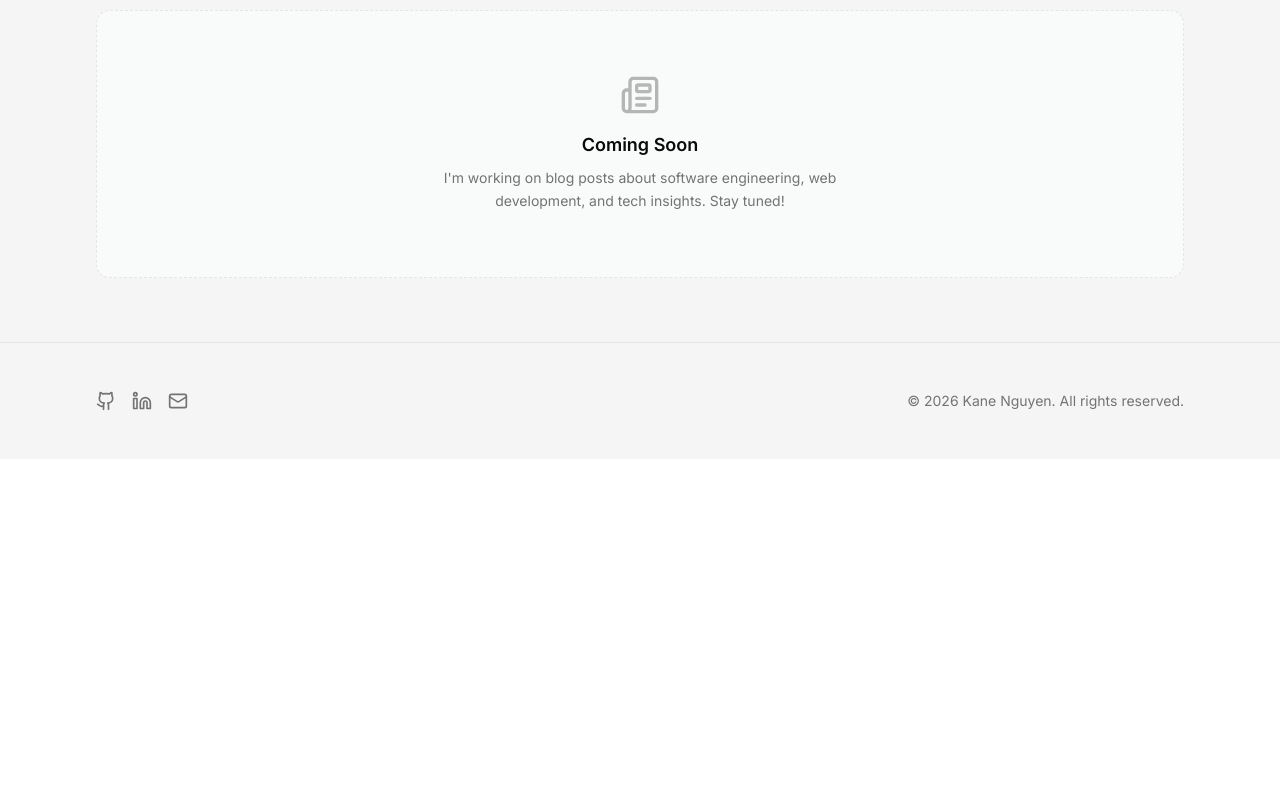
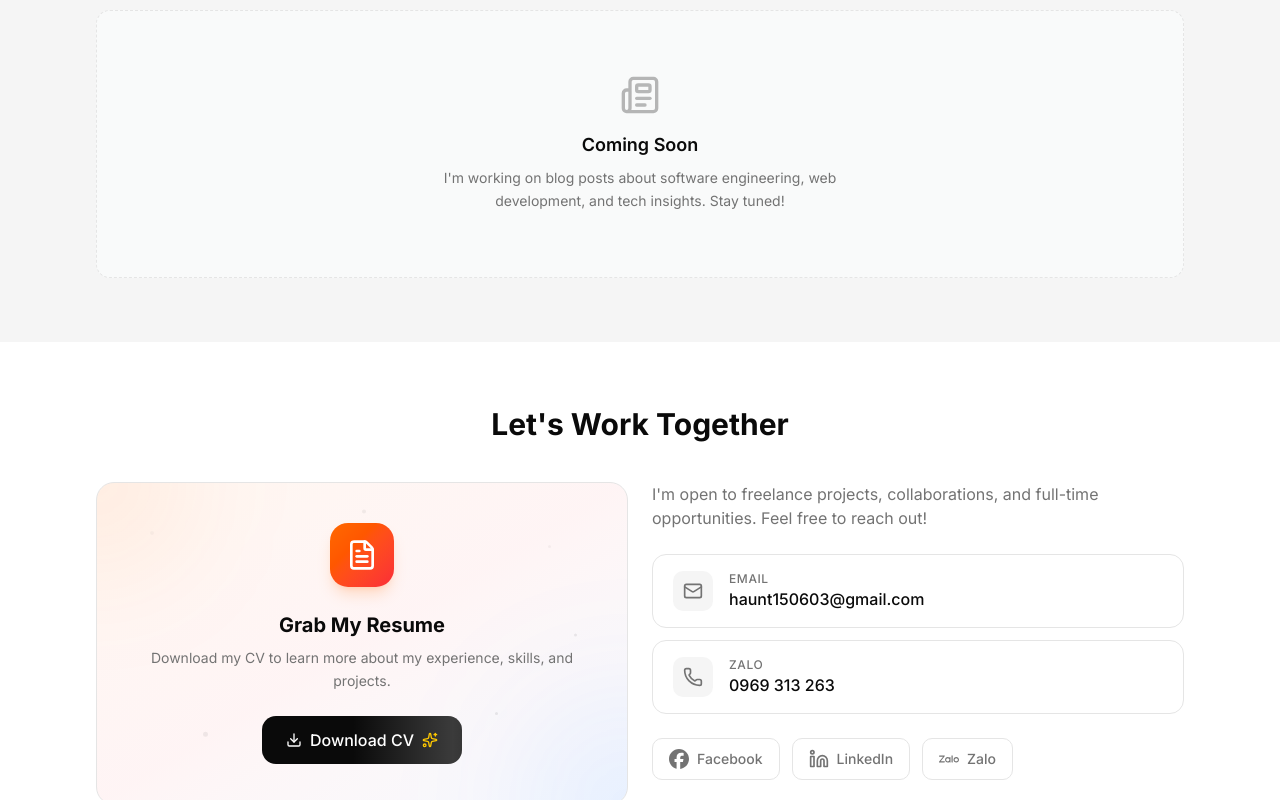
Before and after one commit to haunguyendev/portfolio-v2, a Next.js app: page / in a window 1280 px wide. Shown: the part 2000-2800 px from the top of the page. Before the commit the page ends 2459 px from the top, so only its background shows below. Built offline with nearby package versions, Linux system fonts and the light colour scheme; no server answers.

Commit message:
feat: add contact section with animated CTA and latest blog placeholder
Grid 1:1 contact layout: animated CV download CTA (gradient orbs,
floating particles, shimmer button) on left, contact info and social
links on right. Latest blog section with coming soon placeholder.

```diff
--- a/src/app/page.tsx
+++ b/src/app/page.tsx
@@ -2,6 +2,7 @@ import { HeroSection } from '@/components/home/hero-section'
 import { FeaturedProjectsSection } from '@/components/home/featured-projects-section'
 import { AboutPreviewSection } from '@/components/home/about-preview-section'
 import { LatestBlogSection } from '@/components/home/latest-blog-section'
+import { ContactSection } from '@/components/home/contact-section'
 
 export default function HomePage() {
   return (
@@ -10,6 +11,7 @@ export default function HomePage() {
       <FeaturedProjectsSection />
       <AboutPreviewSection />
       <LatestBlogSection />
+      <ContactSection />
     </>
   )
 }
--- /dev/null
+++ b/src/components/home/animated-cta-card.tsx
@@ -0,0 +1,90 @@
+'use client'
+
+import { motion } from 'framer-motion'
+import { Download, FileText, Sparkles } from 'lucide-react'
+
+// Floating particle positions around the card
+const PARTICLES = [
+  { x: '10%', y: '15%', delay: 0, size: 4 },
+  { x: '85%', y: '20%', delay: 0.5, size: 3 },
+  { x: '20%', y: '80%', delay: 1, size: 5 },
+  { x: '75%', y: '75%', delay: 1.5, size: 3 },
+  { x: '50%', y: '10%', delay: 0.8, size: 4 },
+  { x: '90%', y: '50%', delay: 1.2, size: 3 },
+]
+
+export function AnimatedCtaCard() {
+  return (
+    <div className="relative flex h-full flex-col items-center justify-center overflow-hidden rounded-2xl border border-border bg-gradient-to-br from-orange-500/5 via-red-500/5 to-blue-500/5 p-8 md:p-10">
+      {/* Animated gradient orbs */}
+      <motion.div
+        className="absolute -left-20 -top-20 size-40 rounded-full bg-orange-500/10 blur-3xl"
+        animate={{ x: [0, 30, 0], y: [0, 20, 0], scale: [1, 1.2, 1] }}
+        transition={{ duration: 6, repeat: Infinity, ease: 'easeInOut' }}
+      />
+      <motion.div
+        className="absolute -bottom-20 -right-20 size-40 rounded-full bg-blue-500/10 blur-3xl"
+        animate={{ x: [0, -30, 0], y: [0, -20, 0], scale: [1.2, 1, 1.2] }}
+        transition={{ duration: 6, repeat: Infinity, ease: 'easeInOut' }}
+      />
+
+      {/* Floating particles */}
+      {PARTICLES.map((p, i) => (
+        <motion.div
+          key={i}
+          className="absolute rounded-full bg-foreground/10"
+          style={{ left: p.x, top: p.y, width: p.size, height: p.size }}
+          animate={{ y: [0, -12, 0], opacity: [0.3, 0.8, 0.3] }}
+          transition={{
+            duration: 3,
+            delay: p.delay,
+            repeat: Infinity,
+            ease: 'easeInOut',
+          }}
+        />
+      ))}
+
+      {/* Content */}
+      <div className="relative z-10 flex flex-col items-center gap-6">
+        {/* Animated icon */}
+        <motion.div
+          className="flex size-16 items-center justify-center rounded-2xl bg-gradient-to-br from-orange-500 to-red-500 shadow-lg shadow-orange-500/20"
+          animate={{ y: [0, -6, 0] }}
+          transition={{ duration: 3, repeat: Infinity, ease: 'easeInOut' }}
+        >
+          <FileText className="size-8 text-white" />
+        </motion.div>
+
+        <div className="text-center">
+          <h3 className="mb-2 text-xl font-bold text-foreground">
+            Grab My Resume
+          </h3>
+          <p className="text-sm leading-relaxed text-muted-foreground">
+            Download my CV to learn more about my experience, skills, and
+            projects.
+          </p>
+        </div>
+
+        {/* Animated download button */}
+        <motion.a
+          href="/resume.pdf"
+          target="_blank"
+          rel="noopener noreferrer"
+          className="group relative inline-flex items-center gap-2 overflow-hidden rounded-xl bg-foreground px-6 py-3 font-medium text-background"
+          whileHover={{ scale: 1.03 }}
+          whileTap={{ scale: 0.97 }}
+        >
+          {/* Shimmer effect */}
+          <motion.div
+            className="absolute inset-0 bg-gradient-to-r from-transparent via-white/20 to-transparent"
+            animate={{ x: ['-100%', '100%'] }}
+            transition={{ duration: 2, repeat: Infinity, repeatDelay: 3 }}
+          />
+          <Download className="relative size-4 transition-transform group-hover:translate-y-0.5" />
+          <span className="relative">Download CV</span>
+          <Sparkles className="relative size-4 text-yellow-400" />
+        </motion.a>
+      </div>
+    </div>
+  )
+}
--- /dev/null
+++ b/src/components/home/contact-section.tsx
@@ -0,0 +1,107 @@
+import { Mail, Phone, Linkedin } from 'lucide-react'
+import { SiFacebook, SiZalo } from 'react-icons/si'
+import { AnimatedCtaCard } from '@/components/home/animated-cta-card'
+
+const CONTACT_METHODS = [
+  {
+    icon: Mail,
+    label: 'Email',
+    value: 'haunt150603@gmail.com',
+    href: 'mailto:haunt150603@gmail.com',
+  },
+  {
+    icon: Phone,
+    label: 'Zalo',
+    value: '0969 313 263',
+    href: 'https://zalo.me/0969313263',
+  },
+]
+
+const SOCIALS = [
+  {
+    icon: SiFacebook,
+    label: 'Facebook',
+    href: 'https://www.facebook.com/nguyen.trung.hau.778410/',
+    color: 'hover:text-[#1877F2]',
+  },
+  {
+    icon: Linkedin,
+    label: 'LinkedIn',
+    href: 'https://www.linkedin.com/in/h%E1%BA%ADu-nguy%E1%BB%85n-6b1576229/',
+    color: 'hover:text-[#0A66C2]',
+  },
+  {
+    icon: SiZalo,
+    label: 'Zalo',
+    href: 'https://zalo.me/0969313263',
+    color: 'hover:text-[#0068FF]',
+  },
+]
+
+export function ContactSection() {
+  return (
+    <section className="section-spacing">
+      <div className="container-main">
+        <h2 className="mb-10 text-center text-2xl font-bold text-foreground md:text-3xl">
+          Let&apos;s Work Together
+        </h2>
+
+        {/* Grid 1:1 */}
+        <div className="grid grid-cols-1 gap-6 md:grid-cols-2">
+          {/* Left: Animated CTA */}
+          <AnimatedCtaCard />
+
+          {/* Right: Contact info */}
+          <div className="flex flex-col gap-6">
+            <p className="text-muted-foreground">
+              I&apos;m open to freelance projects, collaborations, and full-time
+              opportunities. Feel free to reach out!
+            </p>
+
+            {/* Contact method cards */}
+            <div className="flex flex-col gap-3">
+              {CONTACT_METHODS.map((method) => (
+                <a
+                  key={method.label}
+                  href={method.href}
+                  target={method.href.startsWith('http') ? '_blank' : undefined}
+                  rel={method.href.startsWith('http') ? 'noopener noreferrer' : undefined}
+                  className="flex items-center gap-4 rounded-xl border border-border bg-background px-5 py-4 transition-all duration-200 hover:-translate-y-0.5 hover:shadow-md"
+                >
+                  <div className="flex size-10 shrink-0 items-center justify-center rounded-lg bg-muted">
+                    <method.icon className="size-5 text-muted-foreground" />
+                  </div>
+                  <div>
+                    <span className="block text-xs font-medium uppercase tracking-wider text-muted-foreground">
+                      {method.label}
+                    </span>
+                    <span className="text-base font-medium text-foreground">
+                      {method.value}
+                    </span>
+                  </div>
+                </a>
+              ))}
+            </div>
+
+            {/* Social links */}
+            <div className="flex flex-wrap gap-3">
+              {SOCIALS.map((social) => (
+                <a
+                  key={social.label}
+                  href={social.href}
+                  target="_blank"
+                  rel="noopener noreferrer"
+                  aria-label={social.label}
+                  className={`flex items-center gap-2 rounded-lg border border-border bg-background px-4 py-2.5 text-sm font-medium text-muted-foreground transition-all duration-200 hover:-translate-y-0.5 hover:shadow-md ${social.color}`}
+                >
+                  <social.icon className="size-5" />
+                  {social.label}
+                </a>
+              ))}
+            </div>
+          </div>
+        </div>
+      </div>
+    </section>
+  )
+}
```
